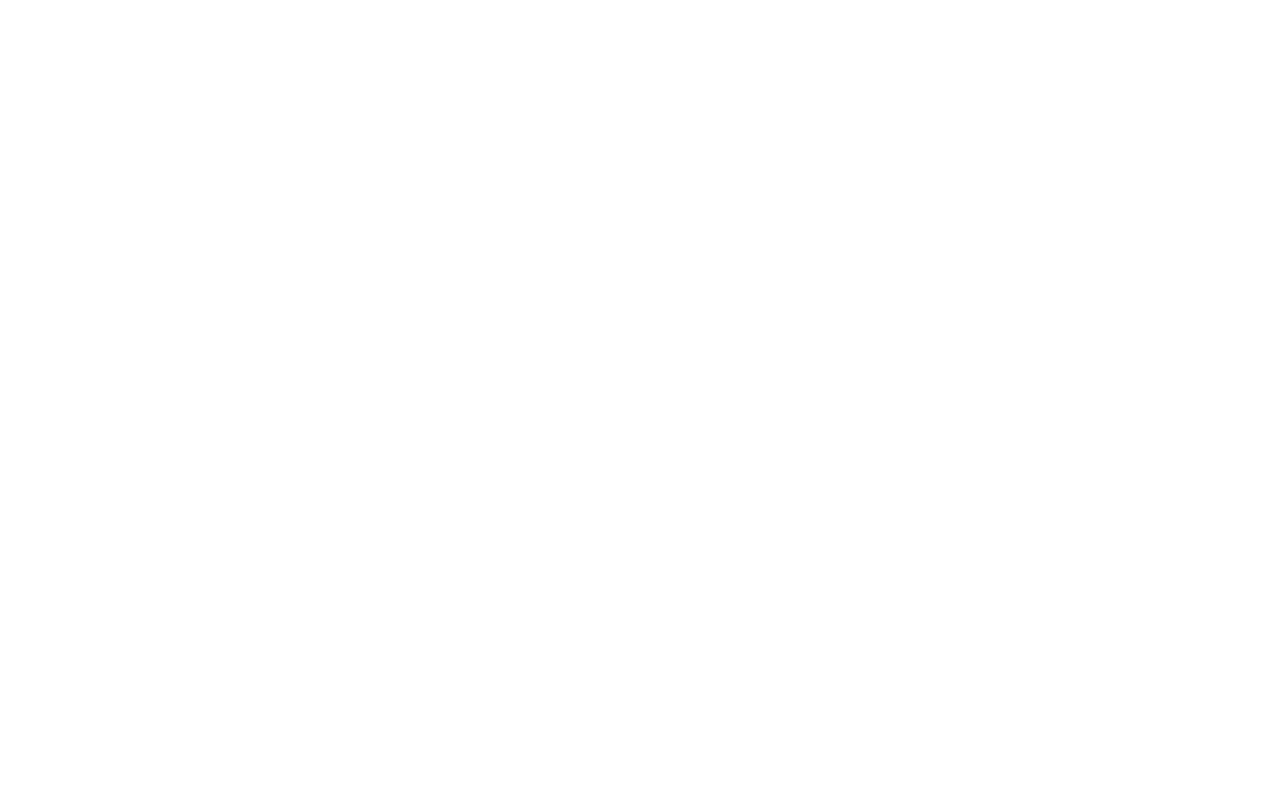
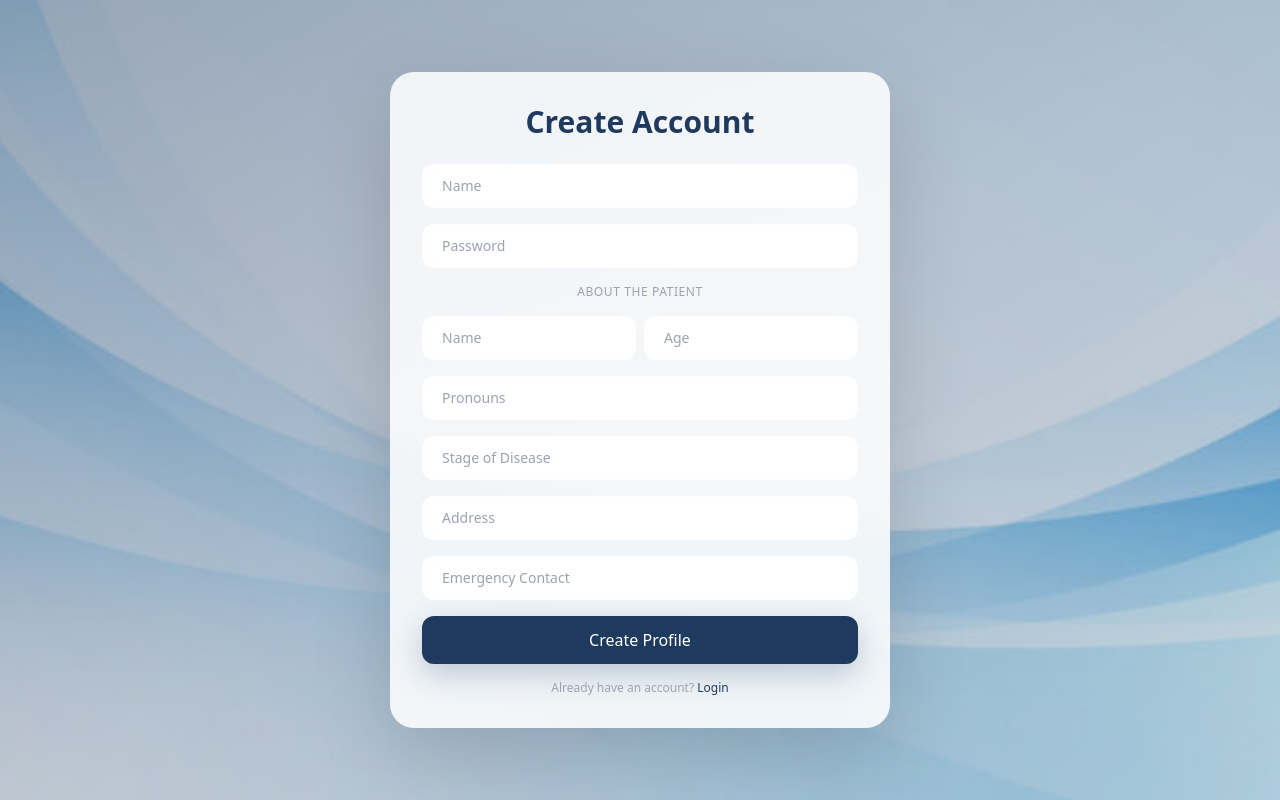
Before and after one commit to lucyz621/sentina-app, a React (Vite) app: page /signup in a window 1280 px wide. Before the commit this address had no page. Built offline with nearby package versions, Linux system fonts and the light colour scheme.

Commit message:
Dashboard Update

```diff
--- a/src/App.jsx
+++ b/src/App.jsx
@@ -1,4 +1,8 @@
-import { BrowserRouter as Router, Routes, Route } from "react-router-dom";
+import { BrowserRouter as Router, Routes, Route, Navigate } from "react-router-dom";
+
+import Landing from "./pages/Landing";
+import Login from "./pages/Login";
+import SignUp from "./pages/SignUp";
 import Dashboard from "./pages/Dashboard";
 import MapPage from "./pages/MapPage";
 import SafetySettings from "./pages/SafetySettings";
@@ -7,7 +11,18 @@ function App() {
   return (
     <Router>
       <Routes>
-        <Route path="/" element={<Dashboard />} />
+        {/* Default entry */}
+        <Route path="/" element={<Landing />} />
+
+        {/* Redirect unknown paths back to Landing */}
+        <Route path="*" element={<Navigate to="/" />} />
+
+        {/* Auth */}
+        <Route path="/login" element={<Login />} />
+        <Route path="/signup" element={<SignUp />} />
+
+        {/* App */}
+        <Route path="/dashboard" element={<Dashboard />} />
         <Route path="/map" element={<MapPage />} />
         <Route path="/safety-settings" element={<SafetySettings />} />
       </Routes>
--- a/src/pages/Dashboard.jsx
+++ b/src/pages/Dashboard.jsx
@@ -1,6 +1,6 @@
 import React, { useState } from 'react';
 
-// --- 复用样式组件：浅蓝色渐变 Bar ---
+// ---  Bar ---
 const FeatureBar = ({ title, description }) => (
   <div className="w-full max-w-2xl bg-gradient-to-r from-[#E3F2FD] to-[#F1F8FE] hover:from-[#D1E9FF] hover:to-[#E3F2FD] transition-all cursor-pointer rounded-2xl p-8 mb-6 shadow-sm border border-white/50 group">
     <div className="flex justify-between items-center">
@@ -13,39 +13,39 @@ const FeatureBar = ({ title, description }) => (
   </div>
 );
 
-// --- 输入框样式 (Update 页面使用) ---
+
 const inputStyle = "w-full bg-[#1A263C] text-white rounded-full px-6 py-4 text-center placeholder:text-gray-400 outline-none mb-4 shadow-inner";
 
 export default function App() {
-  const [view, setView] = useState('dashboard'); // dashboard 或 update
+  const [view, setView] = useState('dashboard'); // dashboard / update
   const [isSidebarOpen, setSidebarOpen] = useState(false);
-  const patientName = "Alice"; // 假设患者名字
+  const patientName = localStorage.getItem("patientName") || "User";
 
-  // --- 视图：Dashboard ---
+  // --- Dashboard ---
   if (view === 'dashboard') {
     return (
       <div className="relative min-h-screen bg-[#FDFBF7] font-sans overflow-hidden flex flex-col items-center">
 
-        {/* 背景超大半透明 Logo 水印 */}
+        {/* Background */}
         <div
-          className="absolute inset-0 pointer-events-none opacity-[0.05] bg-no-repeat bg-center"
+          className="absolute inset-0 pointer-events-none opacity-[0.25] bg-no-repeat bg-center"
           style={{
             backgroundImage: `url('/logo.png')`,
-            backgroundSize: '80vh'
+            backgroundSize: '100vh'
           }}
         />
 
-        {/* 左上角头像 (圆形，首字母) */}
+        {/* Profile Profolio */}
         <div className="absolute top-8 left-8 z-50">
           <button
             onClick={() => setSidebarOpen(true)}
-            className="w-16 h-16 rounded-full bg-blue-500 text-white text-2xl font-bold flex items-center justify-center shadow-lg hover:scale-105 transition-transform"
+            className="w-16 h-16 rounded-full bg-blue-300 text-white text-2xl font-bold flex items-center justify-center shadow-lg hover:scale-105 transition-transform"
           >
             {patientName[0]}
           </button>
         </div>
 
-        {/* 侧边栏 (Sidebar) */}
+        {/*  (Sidebar) */}
         {isSidebarOpen && (
           <div className="absolute inset-0 z-[100] flex">
             <div className="w-80 h-full bg-white shadow-2xl p-8 flex flex-col pt-32 animate-in slide-in-from-left duration-300">
@@ -66,7 +66,7 @@ export default function App() {
           </div>
         )}
 
-        {/* 主内容区域 */}
+        {/* Main Content */}
         <div className="relative z-10 pt-32 px-6 w-full flex flex-col items-center">
           <h1 className="text-5xl md:text-6xl font-bold text-[#1F3A5F] mb-16 text-center tracking-tight">
             Hi, I'm here with you.
@@ -82,7 +82,7 @@ export default function App() {
     );
   }
 
-  // --- 视图：Update Profile ---
+  // --- Update Profile ---
   if (view === 'update') {
     return (
       <div
@@ -91,7 +91,7 @@ export default function App() {
       >
         <div className="bg-white/10 backdrop-blur-md p-10 rounded-[40px] w-full max-w-2xl border border-white/20 shadow-2xl relative">
 
-          {/* 返回按钮 */}
+          {/* return button */}
           <button onClick={() => setView('dashboard')} className="absolute top-8 left-8 text-white/70 hover:text-white">← Back</button>
 
           <h1 className="text-4xl font-extrabold text-white text-center mb-10 uppercase tracking-widest">
--- a/src/pages/Login.jsx
+++ b/src/pages/Login.jsx
@@ -37,7 +37,7 @@ export default function Login() {
     setLoading(true);
     try {
       await signInWithEmailAndPassword(auth, trimmedEmail, password);
-      navigate("/skin-type");
+      navigate("/dashboard");
     } catch (err) {
       showError(err.message);
       console.error(err);
--- a/src/pages/MapPage.jsx
+++ b/src/pages/MapPage.jsx
@@ -6,8 +6,8 @@ import {
 } from "@react-google-maps/api";
 import { useState, useEffect } from "react";
 import { useNavigate } from "react-router-dom";
-import SafetyToggle from "../components/SafetyToggle";
-import AlertBanner from "../components/AlertBanner";
+import SafetyToggle from "../Components/SafetyToggle";
+import AlertBanner from "../Components/AlertBanner";
 
 export default function MapPage() {
   const navigate = useNavigate();
@@ -19,14 +19,12 @@ export default function MapPage() {
 
   const [safetyMode, setSafetyMode] = useState(false);
   const [alert, setAlert] = useState(false);
-  const [outCount, setOutCount] = useState(0);
 
   const safetyZone = {
     center: { lat: 37.7749, lng: -122.4194 },
     radius: 200,
   };
 
-  // distance calc
   function getDistance(p1, p2) {
     const R = 6371000;
     const dLat = (p2.lat - p1.lat) * Math.PI / 180;
@@ -41,7 +39,6 @@ export default function MapPage() {
     return R * 2 * Math.atan2(Math.sqrt(a), Math.sqrt(1 - a));
   }
 
-  // simulate movement
   useEffect(() => {
     const interval = setInterval(() => {
       setLocation((prev) => ({
@@ -53,7 +50,6 @@ export default function MapPage() {
     return () => clearInterval(interval);
   }, []);
 
-  // check out of zone
   useEffect(() => {
     if (!safetyMode) return;
 
@@ -61,16 +57,13 @@ export default function MapPage() {
 
     if (distance > safetyZone.radius) {
       setAlert(true);
-      setOutCount((prev) => prev + 1);
-
       setTimeout(() => setAlert(false), 3000);
     }
-  }, [location]);
+  }, [location, safetyMode]);
 
   return (
     <LoadScript googleMapsApiKey="YOUR_API_KEY">
       <div className="relative w-screen h-screen">
-
         <AlertBanner show={alert} />
 
         <SafetyToggle
--- a/src/pages/SafetySettings.jsx
+++ b/src/pages/SafetySettings.jsx
@@ -7,9 +7,7 @@ export default function SafetySettings() {
 
   return (
     <div className="min-h-screen flex flex-col items-center justify-center bg-[#F5FAFF]">
-
       <div className="bg-white p-10 rounded-3xl shadow-lg w-[400px] text-center">
-
         <h1 className="text-2xl font-semibold text-[#1F3A5F] mb-6">
           Safety Settings
         </h1>
--- a/src/pages/SignUp.jsx
+++ b/src/pages/SignUp.jsx
@@ -6,7 +6,8 @@ const inputStyle =
 
 export default function SignUp() {
   const [stage, setStage] = useState("");
-  const navigate = useNavigate(); // 👈 关键
+  const navigate = useNavigate();
+  const [name, setName] = useState("");
 
   return (
     <div className="relative min-h-screen flex items-center justify-center overflow-hidden">
@@ -32,7 +33,12 @@ export default function SignUp() {
         <form className="space-y-4">
 
           {/* Account */}
-          <input placeholder="Username" className={inputStyle} />
+          <input
+            placeholder="Name"
+            className={inputStyle}
+            value={name}
+            onChange={(e) => setName(e.target.value)}
+          />
           <input type="password" placeholder="Password" className={inputStyle} />
 
           {/* Section */}
@@ -75,7 +81,11 @@ export default function SignUp() {
 
           {/* Button */}
           <button
-            type="submit"
+            type="button"
+            onClick={() => {
+                localStorage.setItem("patientName", name);
+                navigate("/dashboard")
+            }}
             className="w-full py-3 rounded-xl bg-[#1F3A5F] text-white font-medium shadow-[0_10px_30px_rgba(31,58,95,0.25)] hover:bg-[#162B45] hover:scale-[1.02] transition-all duration-300"
           >
             Create Profile
```
Also changed, not shown: public/logo.png (added), src/Components/AlertBanner.jsx (renamed from src/pages/AlertBanner.jsx), src/Components/SafetyToggle.jsx (renamed from src/pages/SafetyToggle.jsx), 1 other file (tests, documents, lock files or other folders).
